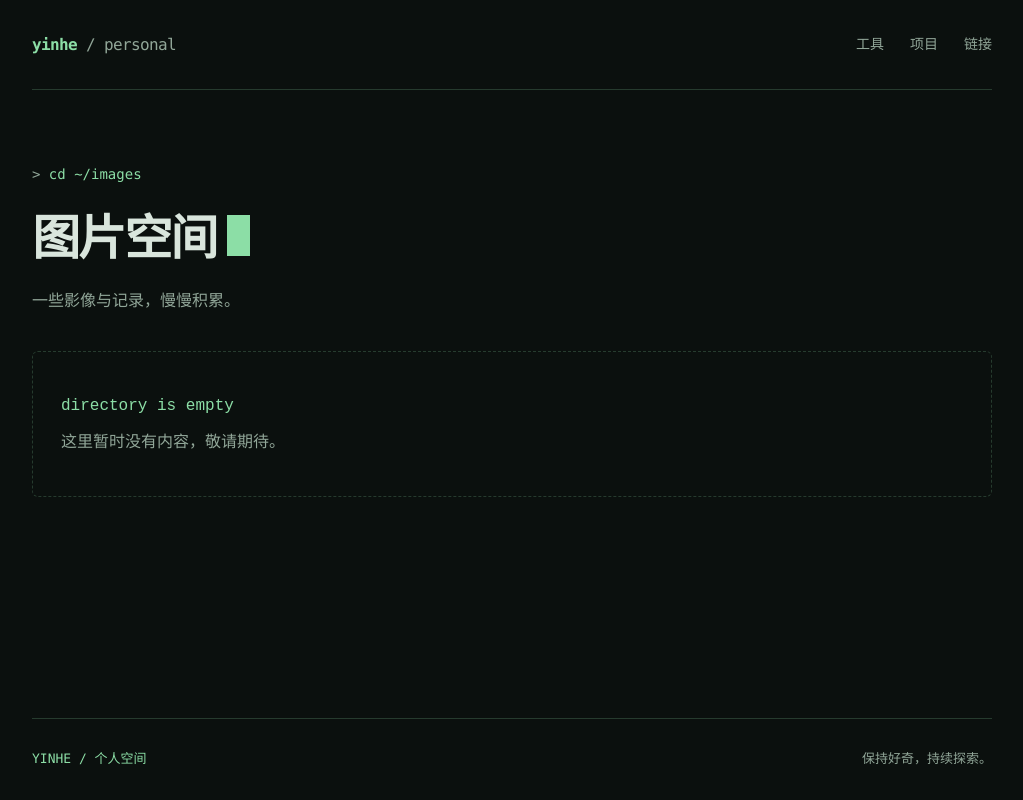
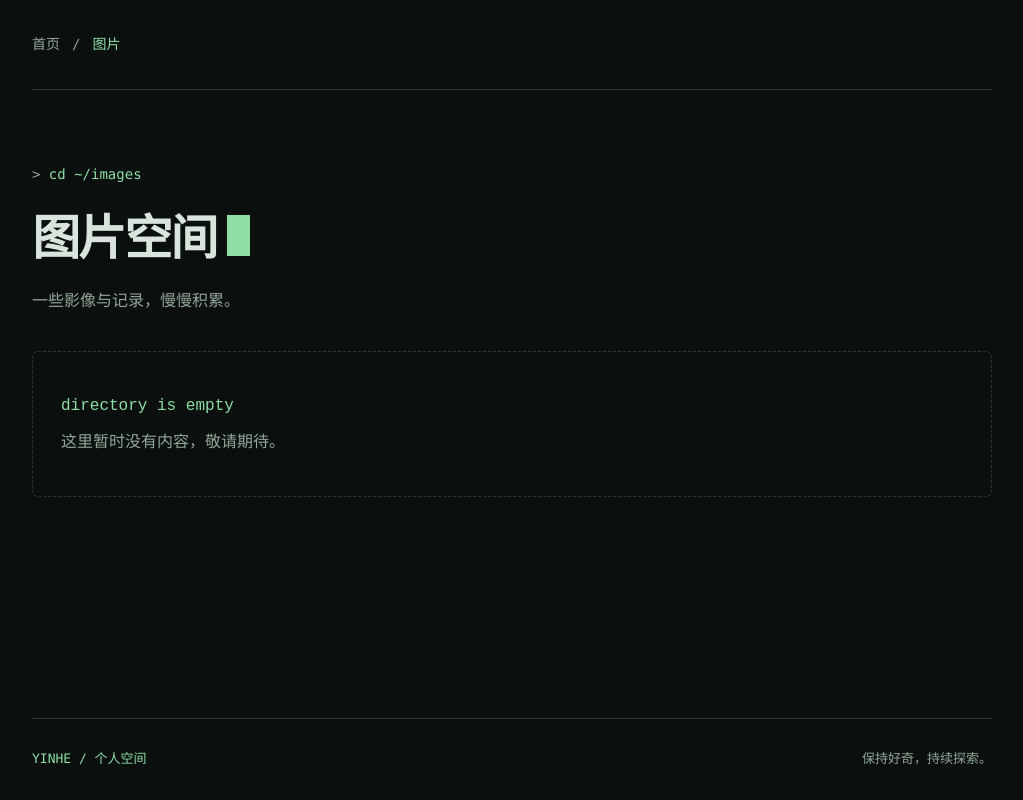
Before and after one commit to yinhe2015/yinhe2015.github.io, a plain HTML site: page images/index.html in a window 1280 px wide. Shown: the whole page, without its empty margins (128-1151 px from the left). Drawn offline with Linux system fonts and the light colour scheme.

Commit message:
将页面顶部改为面包屑导航

```diff
--- a/images/index.html
+++ b/images/index.html
@@ -6,13 +6,14 @@
     <meta name="theme-color" content="#0b100e">
     <meta name="description" content="Yinhe 的个人网站，收集实用工具、有趣项目与常用链接。">
     <title>图片 · Yinhe</title>
-    <link rel="stylesheet" href="../list_style.css?v=a24fe098f2">
+    <link rel="stylesheet" href="../list_style.css?v=9217e0a30a">
 </head>
 <body>
 <div class="shell">
     <header class="topbar">
-        <a class="brand" href="../" aria-label="Yinhe 首页">yinhe<span> / personal</span></a>
-        <nav class="topnav" aria-label="主导航"><a href="../tools/">工具</a><a href="../projects/">项目</a><a href="../links.html">链接</a></nav>
+        <nav class="breadcrumbs" aria-label="面包屑导航">
+            <ol><li><a href="../">首页</a></li><li><span aria-current="page">图片</span></li></ol>
+        </nav>
     </header>
     <main>
         <p class="eyebrow">cd ~/images</p>
--- a/list_style.css
+++ b/list_style.css
@@ -6,10 +6,12 @@ a { color: inherit; text-decoration: none; }
 a:focus-visible { outline: 2px solid var(--green); outline-offset: 5px; }
 .shell { width: min(100% - 48px, 960px); margin: 0 auto; }
 .topbar { min-height: 90px; display: flex; align-items: center; justify-content: space-between; gap: 24px; border-bottom: 1px solid var(--line); }
-.brand { color: var(--green); font-weight: 700; letter-spacing: -.04em; }
-.brand span { color: var(--muted); font-weight: 400; }
-.topnav { display: flex; gap: 26px; font-size: 14px; color: var(--muted); }
-.topnav a:hover, .topnav a[aria-current="page"] { color: var(--green); }
+.breadcrumbs { font-size: 14px; }
+.breadcrumbs ol { display: flex; flex-wrap: wrap; align-items: center; gap: 12px; list-style: none; padding: 0; margin: 0; }
+.breadcrumbs li { display: flex; align-items: center; gap: 12px; color: var(--muted); }
+.breadcrumbs li + li::before { content: "/"; color: var(--muted); }
+.breadcrumbs a:hover { color: var(--green); text-decoration: underline; text-underline-offset: 5px; }
+.breadcrumbs [aria-current="page"] { color: var(--green); }
 main { padding: 72px 0 68px; min-height: calc(100svh - 172px); }
 .eyebrow { color: var(--green); font-size: 14px; margin: 0 0 20px; }
 .eyebrow::before { content: '> '; color: var(--muted); }
@@ -35,5 +37,5 @@ footer .signature { color: var(--green); }
 h2.group { color: var(--green); font-size: 14px; font-weight: 400; margin: 34px 0 -22px; }
 .empty { margin-top: 36px; border: 1px dashed var(--line); border-radius: 6px; padding: 40px 28px; color: var(--muted); }
 .empty code { color: var(--green); display: block; margin-bottom: 8px; }
-@media (max-width: 600px) { .shell { width: calc(100% - 36px); } .topbar { min-height: 78px; flex-wrap: wrap; gap: 12px; padding: 18px 0; } .topnav { gap: 18px; } main { padding: 48px 0; } .grid { grid-template-columns: 1fr; } .card { padding: 22px; } footer { align-items: flex-start; flex-direction: column; justify-content: center; gap: 2px; padding: 18px 0; } .list a { align-items: flex-start; } .list small { max-width: 30%; text-align: right; } .archive { flex-wrap: wrap; gap: 8px; } }
+@media (max-width: 600px) { .shell { width: calc(100% - 36px); } .topbar { min-height: 78px; flex-wrap: wrap; gap: 12px; padding: 18px 0; } main { padding: 48px 0; } .grid { grid-template-columns: 1fr; } .card { padding: 22px; } footer { align-items: flex-start; flex-direction: column; justify-content: center; gap: 2px; padding: 18px 0; } .list a { align-items: flex-start; } .list small { max-width: 30%; text-align: right; } .archive { flex-wrap: wrap; gap: 8px; } }
 @media (prefers-reduced-motion: reduce) { * { transition: none !important; } }
```
Also changed, not shown: index.html (+4 -3 lines), links.html (+4 -3 lines), projects/index.html (+4 -3 lines), tools/index.html (+4 -3 lines).
